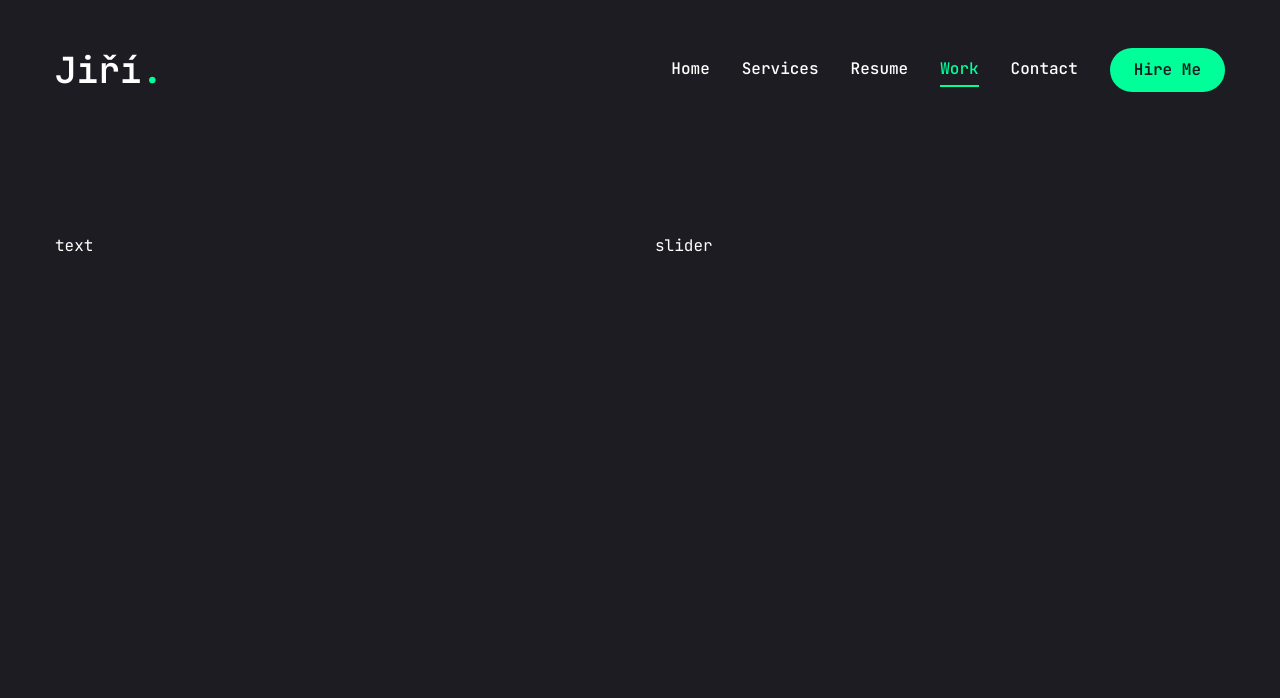
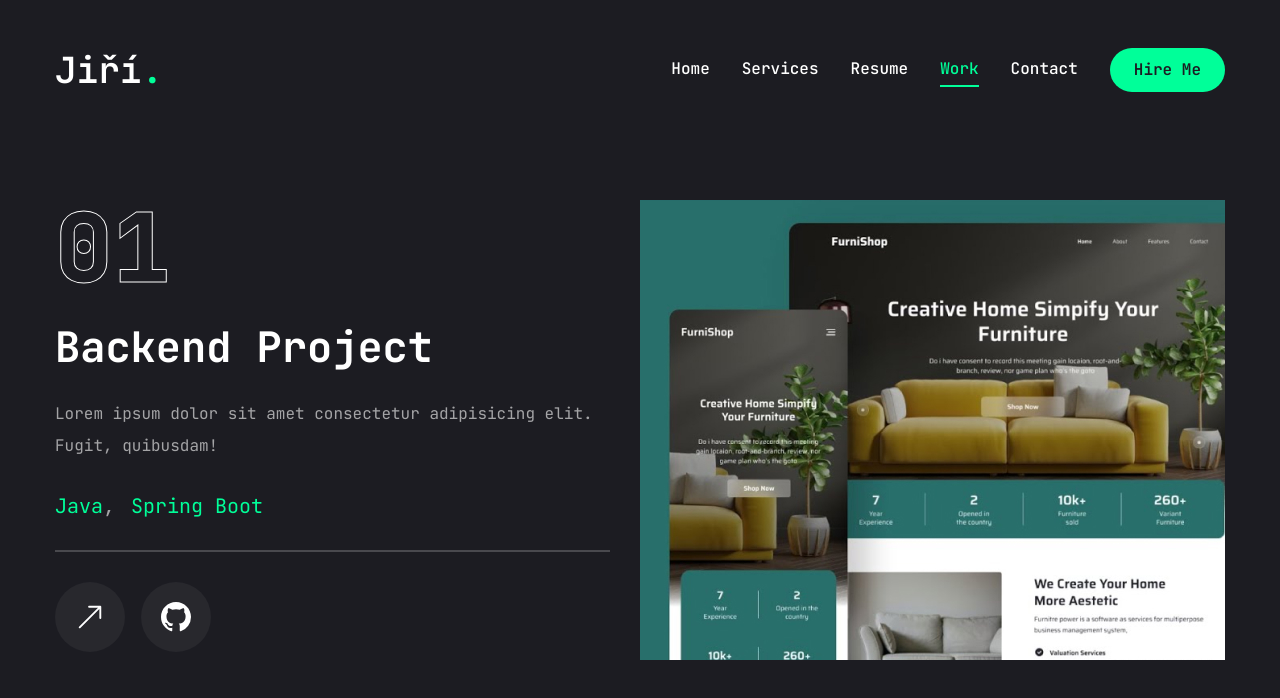
Before and after one commit to Leoric01/my-landing-page, a Next.js app: page /work in a window 1280 px wide. Shown: the top 698 px of the page. Built offline with nearby package versions, Linux system fonts and the light colour scheme.

Commit message:
added pictures and slider into work tab

```diff
--- a/app/work/page.jsx
+++ b/app/work/page.jsx
@@ -14,7 +14,7 @@ const projects = [
     num: "01",
     category: "backend",
     title: "Project 1",
-    description: "Lorem ipsum dolor sit amet consectetur adipisicing elit. Illo at quae quaerat quo, accusantium qui!",
+    description: "Lorem ipsum dolor sit amet consectetur adipisicing elit. Fugit, quibusdam!",
     stack: [{ name: "Java" }, { name: "Spring Boot" }],
     image: "/assets/work/thumb1.png",
     live: "",
@@ -22,30 +22,38 @@ const projects = [
   },
   {
     num: "02",
-    category: "backend",
-    title: "Project 1",
+    category: "frontend",
+    title: "Project 2",
     description: "Lorem ipsum dolor sit amet consectetur adipisicing elit. Illo at quae quaerat quo, accusantium qui!",
-    stack: [{ name: "Java" }, { name: "Spring Boot" }],
+    stack: [{ name: "JavaScript" }, { name: "NextJs" }, { name: "React" }],
     image: "/assets/work/thumb2.png",
     live: "",
     github: "https://github.com/",
   },
   {
     num: "03",
-    category: "backend",
-    title: "Project 1",
-    description: "Lorem ipsum dolor sit amet consectetur adipisicing elit. Illo at quae quaerat quo, accusantium qui!",
-    stack: [{ name: "Java" }, { name: "Spring Boot" }],
+    category: "devops",
+    title: "Project 3",
+    description:
+      "Lorem, ipsum dolor sit amet consectetur adipisicing elit. Ratione laudantium esse harum autem temporibus labore libero vel expedita. Mollitia assumenda blanditiis delectus maiores iusto eveniet ad illum nobis laborum enim!",
+    stack: [{ name: "Java" }, { name: "Spring Boot" }, { name: "Docker" }, { name: "Kubernetes" }],
     image: "/assets/work/thumb3.png",
     live: "",
     github: "https://github.com/",
   },
   {
     num: "04",
-    category: "backend",
-    title: "Project 1",
-    description: "Lorem ipsum dolor sit amet consectetur adipisicing elit. Illo at quae quaerat quo, accusantium qui!",
-    stack: [{ name: "Java" }, { name: "Spring Boot" }],
+    category: "portfolio page",
+    title: "Project 4",
+    description:
+      "Lorem ipsum dolor sit amet consectetur adipisicing elit. Quaerat architecto aperiam repellat nihil ipsa dicta doloribus molestias. Officiis illo rerum odit reprehenderit laboriosam facere quas tenetur sit ea, aliquid numquam ipsam velit accusamus, vero sapiente quia, error quaerat modi eveniet ad placeat harum iste nulla hic! Harum numquam iure corporis.",
+    stack: [
+      { name: "JavaScript" },
+      { name: "React" },
+      { name: "Next.js" },
+      { name: "Tailwind CSS" },
+      { name: "Framer Motion" },
+    ],
     image: "/assets/work/thumb1.png",
     live: "",
     github: "https://github.com/",
@@ -54,6 +62,10 @@ const projects = [
 
 const Work = () => {
   const [project, setProject] = useState(projects[0]);
+  const handleSlideChange = (swiper) => {
+    const currentIndex = swiper.activeIndex;
+    setProject(projects[currentIndex]);
+  };
   return (
     <motion.section
       initial={{ opacity: 0 }}
@@ -63,9 +75,78 @@ const Work = () => {
       <div className="container mx-auto">
         <div className="flex flex-col xl:flex-row xl:gap-[30px]">
           <div className="w-full xl:w-[50%] xl:h-[460px] flex flex-col xl:justify-between order-2 xl:order-none">
-            text
+            <div className="flex flex-col gap-[30px] h-[50%]">
+              {/* outline num */}
+              <div className="text-8xl leading-none font-extrabold text-transparent text-outline">{project.num}</div>
+              {/* project category */}
+              <h2 className="text-[42px] font-bold leading-none text-white group-hover:text-accent transition-all duration-500 capitalize">
+                {project.category} project
+              </h2>
+              {/* project description */}
+              <p className="text-white/60">{project.description}</p>
+              {/* stack */}
+              <ul className="flex gap-4">
+                {project.stack.map((item, index) => {
+                  return (
+                    <li key={index} className="text-xl text-accent">
+                      {item.name}
+                      {/* its to have commas between techs but not on last element */}
+                      {index !== project.stack.length - 1 && <span className="text-white/60">,</span>}
+                    </li>
+                  );
+                })}
+              </ul>
+              {/* border */}
+              <div className="border border-white/20"></div>
+              {/* buttons for links */}
+              <div className="flex items-center gap-4">
+                {/* live project url */}
+                <Link href={project.live}>
+                  <TooltipProvider delayDuration={100}>
+                    <Tooltip>
+                      <TooltipTrigger className="w-[70px] h-[70px] rounded-full bg-white/5 flex justify-center items-center group">
+                        <BsArrowUpRight className="text-white text-3xl group-hover:text-accent" />
+                      </TooltipTrigger>
+                      <TooltipContent>
+                        <p>Live project</p>
+                      </TooltipContent>
+                    </Tooltip>
+                  </TooltipProvider>
+                </Link>
+                {/* github project repo */}
+                <Link href={project.github}>
+                  <TooltipProvider delayDuration={100}>
+                    <Tooltip>
+                      <TooltipTrigger className="w-[70px] h-[70px] rounded-full bg-white/5 flex justify-center items-center group">
+                        <BsGithub className="text-white text-3xl group-hover:text-accent" />
+                      </TooltipTrigger>
+                      <TooltipContent>
+                        <p>Github repository</p>
+                      </TooltipContent>
+                    </Tooltip>
+                  </TooltipProvider>
+                </Link>
+              </div>
+            </div>
           </div>
-          <div className="w-full xl:w-[50%]">slider</div>
+          <div className="w-full xl:w-[50%]">
+            <Swiper spaceBetween={30} slidesPerView={1} className="xl:h-[520px]" onSlideChange={handleSlideChange}>
+              {projects.map((project, index) => {
+                return (
+                  <SwiperSlide key={index} className="w-full">
+                    <div className="h-[460px] relative group flex justify-center items-center bg-pink-50/20">
+                      {/* overlay */}
+                      <div className=""></div>
+                      {/* image */}
+                      <div className="relative w-full h-full">
+                        <Image src={project.image} fill className="object-cover" alt="" />
+                      </div>
+                    </div>
+                  </SwiperSlide>
+                );
+              })}
+            </Swiper>
+          </div>
         </div>
       </div>
     </motion.section>
```
